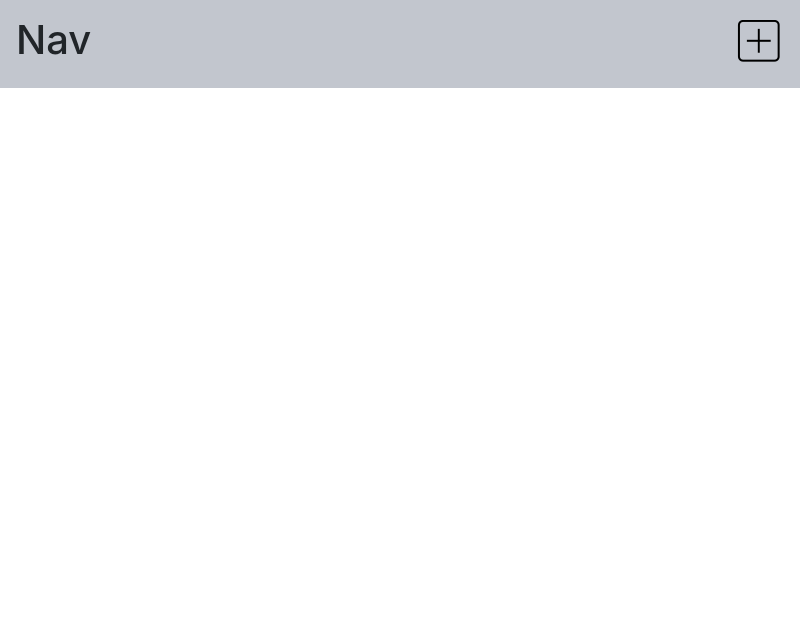
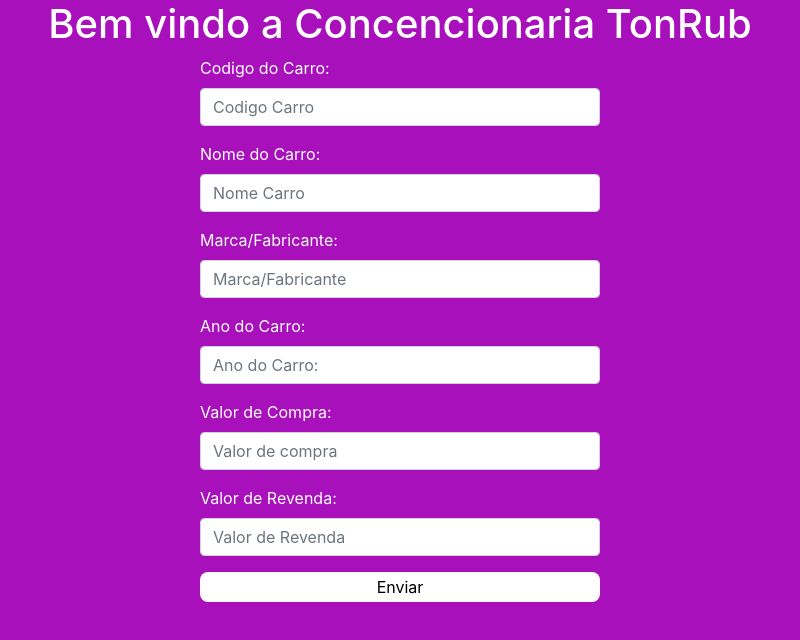
Before and after one commit to RodDomin/TrabalhoLP, an Electron app: page index.html in a window 800 px wide. Drawn offline with nearby package versions, Linux system fonts and the light colour scheme.

Commit message:
Criado Formulario

```diff
--- a/index.html
+++ b/index.html
@@ -8,11 +8,42 @@
     <link rel="stylesheet" href="https://stackpath.bootstrapcdn.com/bootstrap/4.3.1/css/bootstrap.min.css" integrity="sha384-ggOyR0iXCbMQv3Xipma34MD+dH/1fQ784/j6cY/iJTQUOhcWr7x9JvoRxT2MZw1T" crossorigin="anonymous">
     <title>Carros</title>
 </head>
-<body>
-    <div class="ele_card">
-        <h1 class="ic"> Nav </h1>
-        <img src="public/icons/icons8-add-new-50.png" class="ele_card_img" alt="add">
+<body style="background-color:rgb(168, 16, 188)">
+    <div>
+        <h1 class="text-center">Bem vindo a Concencionaria TonRub</h1>
+        <form class="d-flex flex-column align-items-center">
+            <div class="w-50 form-group">
+              <label for="exampleInputEmail1">Codigo do Carro:</label>
+              <input type="text" class="form-control" placeholder="Codigo Carro">
+            </div>
+
+            <div class="w-50 form-group">
+              <label for="exampleInputPassword1">Nome do Carro:</label>
+              <input type="text" class="form-control" placeholder="Nome Carro">
+            </div>
+
+            <div class="w-50 form-group">
+              <label for="exampleInputPassword1">Marca/Fabricante:</label>
+              <input type="text" class="form-control" placeholder="Marca/Fabricante">
+            </div>
+
+            <div class="w-50 form-group">
+              <label for="exampleInputPassword1">Ano do Carro:</label>
+              <input type="text" class="form-control" placeholder="Ano do Carro:">
+            </div>
+
+            <div class="w-50 form-group">
+              <label for="exampleInputPassword1">Valor de Compra:</label>
+              <input type="text" class="form-control" placeholder="Valor de compra">
+            </div>
+
+            <div class="w-50 form-group">
+              <label for="exampleInputPassword1">Valor de Revenda:</label>
+              <input type="text" class="form-control" placeholder="Valor de Revenda">
+            </div>
+            <button class="ele_botao"  type="submit" >Enviar</button>
+          </form>
     </div>
-<script src="public/scripts/index.js"></script>
+
 </body>
 </html>
--- a/public/css/index.css
+++ b/public/css/index.css
@@ -18,3 +18,21 @@
     height: 55px;
 
 }
+
+div{
+    color: white;
+}
+
+.ele_botao{
+    background-color: white;
+    width: 50%;
+    color:black;
+    border-radius: 8px;
+    border: none;
+    padding: 0.4%;
+}
+
+.ele_botao:hover{
+    background-color: rgb(168, 16, 188);
+    color:white;
+}
```
